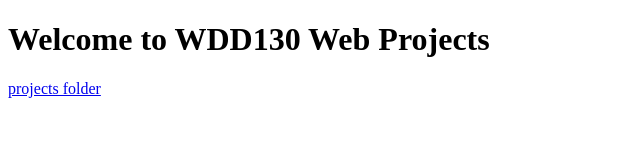
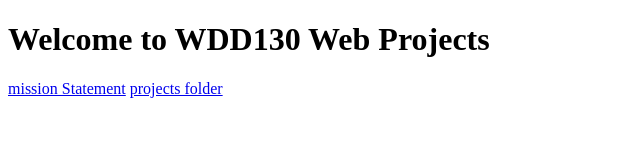
Before and after one commit to wesleyleehopkins/wdd131, a plain HTML site: page index.html in a window 1280 px wide. Shown: the whole page, without its empty margins (0-640 px from the left). Drawn offline with Linux system fonts and the light colour scheme.

Commit message:
Add mission statement page and update index.html

```diff
--- a/index.html
+++ b/index.html
@@ -8,7 +8,7 @@
 <body>
     <h1>Welcome to WDD130 Web Projects</h1>
     <nav>
-        <a href="mission/index.html"></a>
+        <a href="mission/index.html"> mission Statement</a>
         <a href="project/index.html">projects folder</a>
         </nav>
 </body>
```
